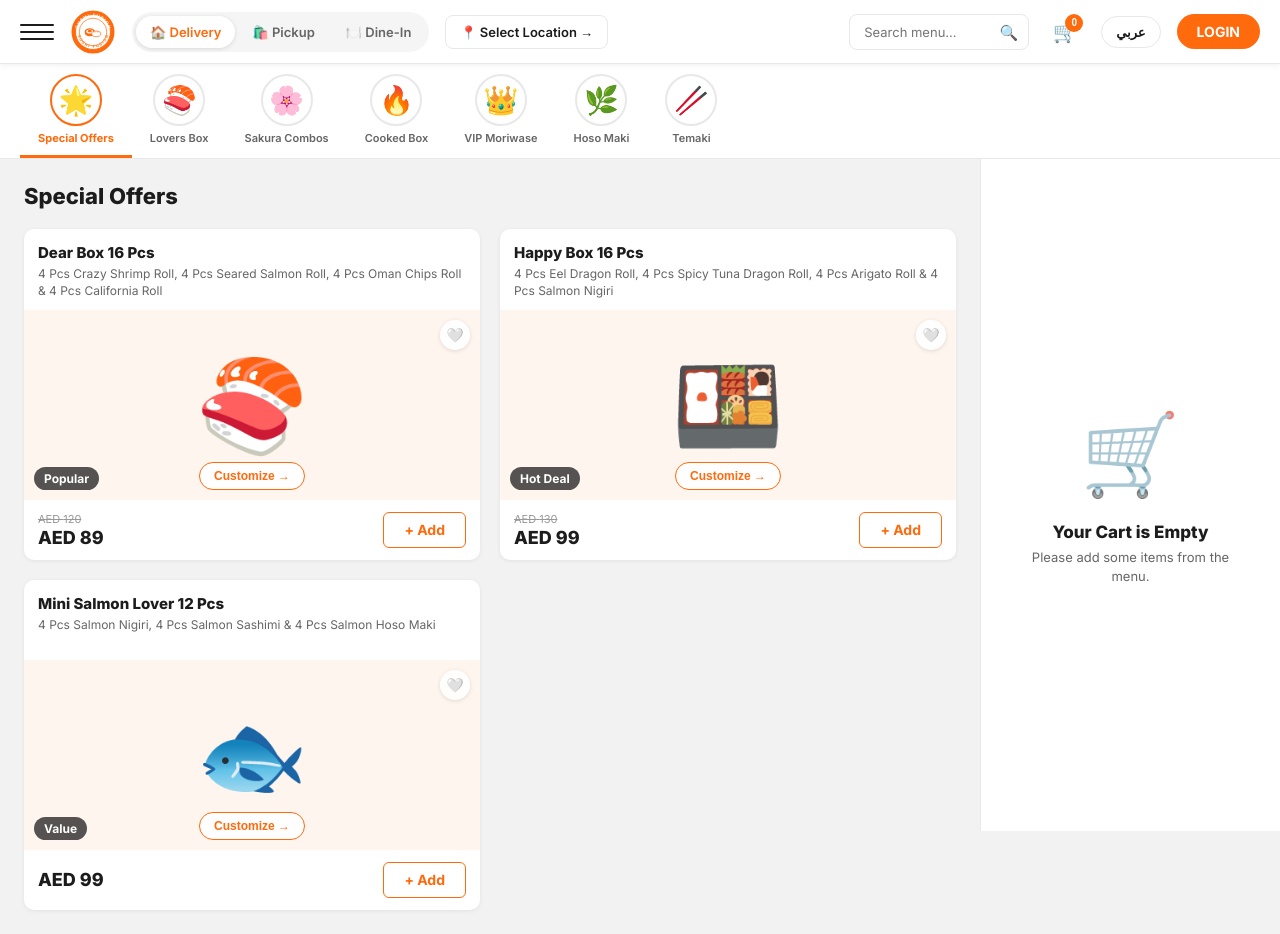
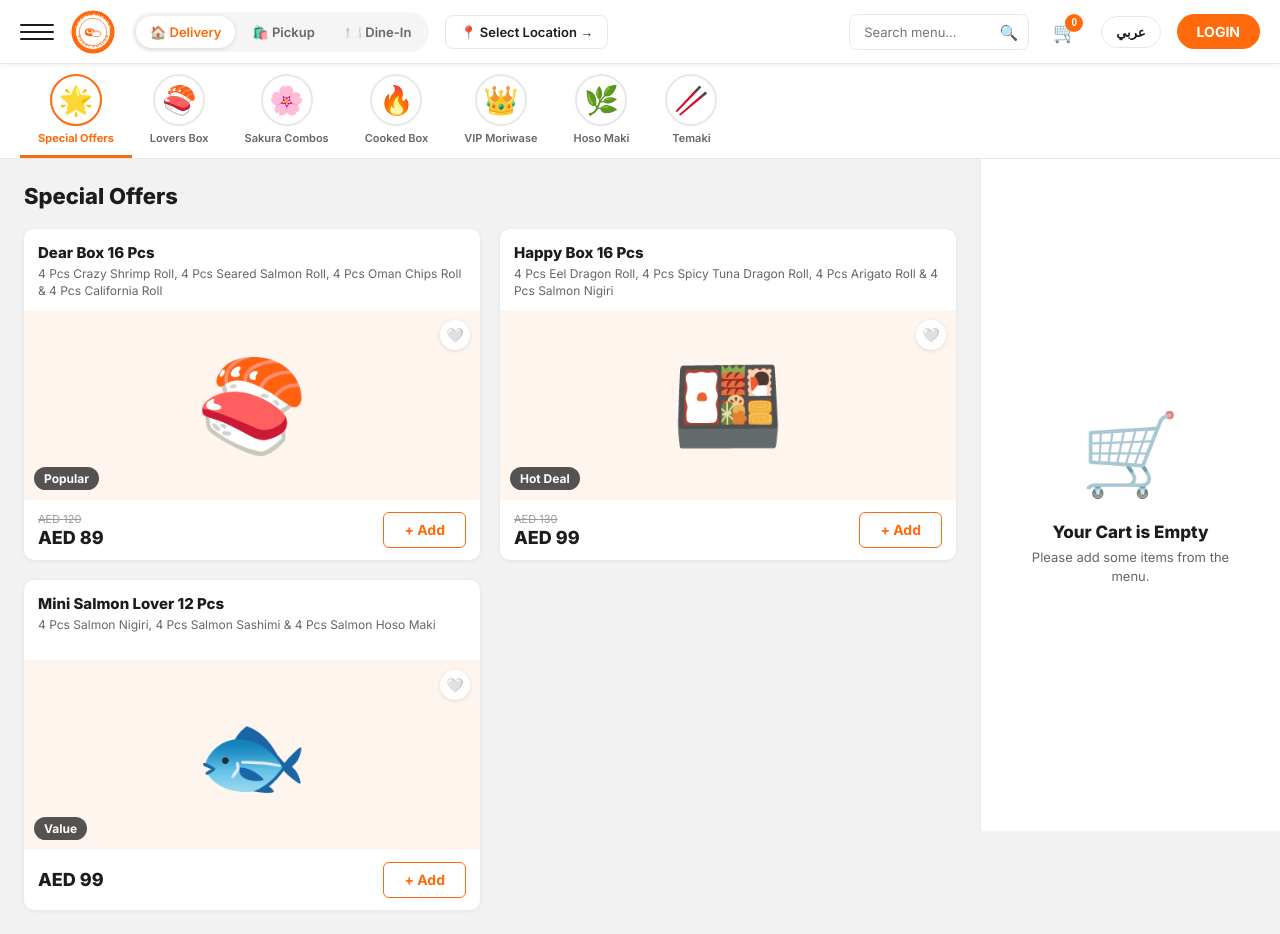
Before and after one commit to mhd-ajzal/sushi-ui, a Next.js app: page / in a window 1280 px wide. Built offline with nearby package versions, Linux system fonts and the light colour scheme.

Commit message:
Update Lovers Box image and remove Customize button

```diff
--- a/src/components/ProductCard.tsx
+++ b/src/components/ProductCard.tsx
@@ -46,7 +46,7 @@ export default function ProductCard({ product, onAdd }: ProductCardProps) {
                 </button>
                 {product.tag && <div className="pcard-price-tag">{product.tag}</div>}
                 {product.vip && <div className="vip-badge">VIP</div>}
-                <button className="pcard-customize">Customize →</button>
+
             </div>
 
             <div className="pcard-bottom">
--- a/src/lib/data.ts
+++ b/src/lib/data.ts
@@ -17,7 +17,7 @@ export const MENU: { [key: string]: Product[] } = {
         { name: "Mini Salmon Lover 12 Pcs", desc: "4 Pcs Salmon Nigiri, 4 Pcs Salmon Sashimi & 4 Pcs Salmon Hoso Maki", price: 99, emoji: "🐟", tag: "Value" }
     ],
     lovers: [
-        { name: "Dear Box 16 Pcs", desc: "4 Pcs Crazy Shrimp Roll, 4 Pcs Seared Salmon Roll, 4 Pcs Oman Chips Roll & 4 Pcs California Roll", price: 89, emoji: "🍣" },
+        { name: "Dear Box 16 Pcs", desc: "4 Pcs Crazy Shrimp Roll, 4 Pcs Seared Salmon Roll, 4 Pcs Oman Chips Roll & 4 Pcs California Roll", price: 89, emoji: "🍣", imgSrc: "/images/lovers-box.png" },
         { name: "Happy Box 16 Pcs", desc: "4 Pcs Eel Dragon Roll, 4 Pcs Spicy Tuna Dragon Roll, 4 Pcs Arigato Roll & 4 Pcs Salmon Nigiri", price: 99, emoji: "🍣" },
         { name: "Mini Salmon Lover 12 Pcs", desc: "4 Pcs Salmon Nigiri, 4 Pcs Salmon Sashimi & 4 Pcs Salmon Hoso Maki", price: 99, emoji: "🐟" },
         { name: "Raw Mixed Platter 24 Pcs", desc: "8 Pcs New Phila Roll, 4 Pcs Tiger Phila Roll, 4 Pcs California Salmon Dream Roll, 4 Pcs Salmon Nigiri, 2 Pcs Tuna Nigiri & 2 Pcs Ebi Nigiri", price: 139, emoji: "🍱" },
```
